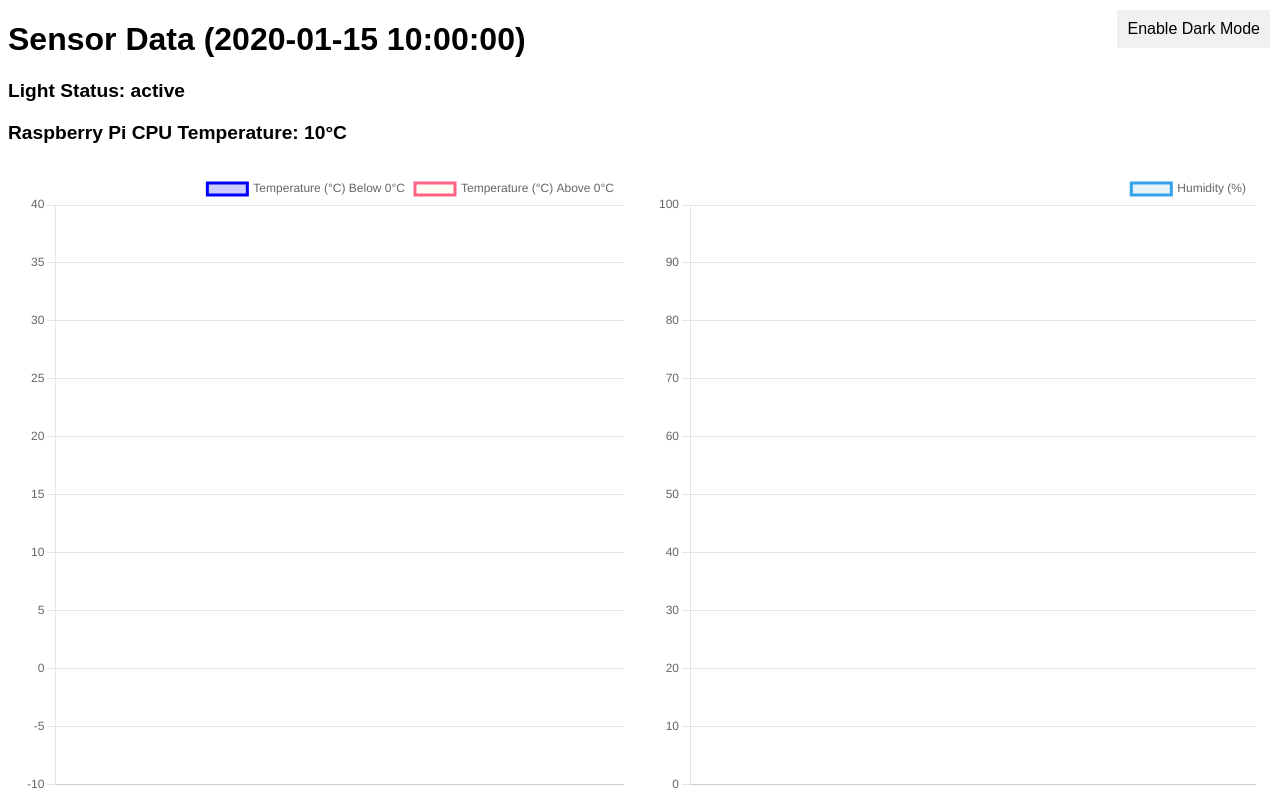
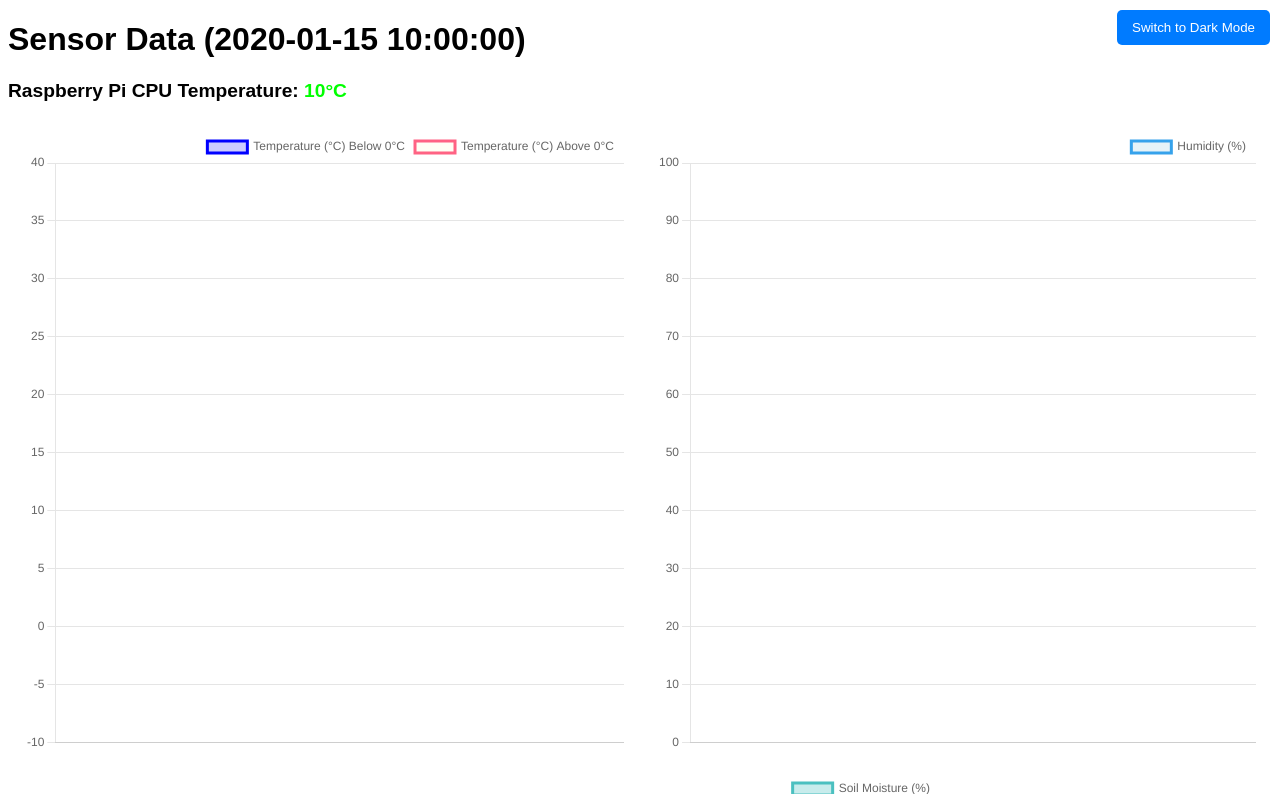
Before and after one commit to pawcijo/PiGarden, a Flask app: template templates/index.html in a window 1280 px wide. Shown: the top 794 px of the page. Run offline with Flask 3, Linux system fonts and the light colour scheme; the template is opened without the code that fills it: most values are stand-ins (such as "Sample title", 1, 10 or a date in 2020).

Commit message:
fix dark mode button

```diff
--- a/templates/index.html
+++ b/templates/index.html
@@ -28,50 +28,51 @@
             margin: 10px;
         }
 
-        /* Dark mode styles */
-        body.dark-mode {
-            background-color: #333;
-            color: #fff;
-        }
-
-        body.dark-mode .chart-container {
-            background-color: #444;
-        }
-
-        body.dark-mode button {
-            background-color: #555;
-            color: #fff;
-        }
-
-        button {
-            position: fixed;
-            top: 10px;
-            right: 10px;
-            padding: 10px;
-            border: none;
-            cursor: pointer;
-            background-color: #f1f1f1;
-            color: #000;
-            font-size: 16px;
-        }
-
-        .light-status, .cpu-temperature {
+        .cpu-temperature {
             margin-top: 20px;
             font-size: 1.2em;
             font-weight: bold;
         }
+
+        #cpuTemperature {
+            font-weight: bold;
+            color: #000; /* Default color */
+        }
+
+        /* Dark mode styles */
+        body.dark-mode {
+            background-color: #121212;
+            color: #f1f1f1;
+        }
+
+        body.dark-mode #cpuTemperature {
+            color: #f1f1f1; /* Adjust text color in dark mode */
+        }
+
+        /* Toggle button styles */
+        .toggle-theme {
+            position: fixed;
+            top: 10px;
+            right: 10px;
+            padding: 10px 15px;
+            background-color: #007bff;
+            color: #fff;
+            border: none;
+            border-radius: 5px;
+            cursor: pointer;
+        }
+
+        body.dark-mode .toggle-theme {
+            background-color: #ff9800;
+            color: #000;
+        }
     </style>
 </head>
 <body>
-    <!-- Dark mode toggle button -->
-    <button id="darkModeToggle">Enable Dark Mode</button>
+    <!-- Dark Mode Toggle Button -->
+    <button class="toggle-theme">Switch to Dark Mode</button>
 
     <h1>Sensor Data ({{ recent_date }})</h1>
-
-    <!-- Light Status Display -->
-    <div class="light-status">
-        <p>Light Status: <span id="lightStatus">{{ light_status }}</span></p>
-    </div>
 
     <!-- Raspberry Pi CPU Temperature -->
     <div class="cpu-temperature">
@@ -101,21 +102,21 @@
         var temperatureChart = new Chart(ctxTemp, {
             type: 'line',
             data: {
-                labels: timestampsReversed,  // Use reversed timestamps
+                labels: timestampsReversed,
                 datasets: [
                     {
                         label: 'Temperature (°C) Below 0°C',
-                        data: temperaturesReversed.map(temp => (temp < 0 ? temp : null)),  // Only show values below 0
-                        borderColor: 'rgb(0, 0, 255)',  // Blue line for below 0°C
-                        backgroundColor: 'rgba(0, 0, 255, 0.2)',  // Light blue fill
-                        fill: true  // Enable filling below the line
+                        data: temperaturesReversed.map(temp => (temp < 0 ? temp : null)),
+                        borderColor: 'rgb(0, 0, 255)',
+                        backgroundColor: 'rgba(0, 0, 255, 0.2)',
+                        fill: true
                     },
                     {
                         label: 'Temperature (°C) Above 0°C',
-                        data: temperaturesReversed.map(temp => (temp >= 0 ? temp : null)),  // Only show values above 0
-                        borderColor: 'rgb(255, 99, 132)',  // Original color for above 0°C
-                        backgroundColor: 'rgba(255, 255, 204, 0.2)',  // Light yellow fill for above 0°C
-                        fill: true  // Enable filling above the line
+                        data: temperaturesReversed.map(temp => (temp >= 0 ? temp : null)),
+                        borderColor: 'rgb(255, 99, 132)',
+                        backgroundColor: 'rgba(255, 255, 204, 0.2)',
+                        fill: true
                     }
                 ]
             },
@@ -123,14 +124,14 @@
                 responsive: true,
                 scales: {
                     y: {
-                        min: -10,  // Set the min value for the temperature chart to -10°C
-                        max: 40,  // Set the max value for the temperature chart to 40°C
+                        min: -10,
+                        max: 40,
                         beginAtZero: false
                     }
                 },
                 plugins: {
                     legend: {
-                        position: 'top',  // Top-right legend
+                        position: 'top',
                         align: 'end'
                     }
                 }
@@ -142,26 +143,26 @@
         var humidityChart = new Chart(ctxHum, {
             type: 'line',
             data: {
-                labels: timestampsReversed,  // Use reversed timestamps
+                labels: timestampsReversed,
                 datasets: [{
                     label: 'Humidity (%)',
-                    data: humiditiesReversed,  // Use reversed humidity data
+                    data: humiditiesReversed,
                     borderColor: 'rgb(54, 162, 235)',
-                    backgroundColor: 'rgba(173, 216, 230, 0.3)',  // Light blue background
-                    fill: true  // Enable filling under the line to show background color
+                    backgroundColor: 'rgba(173, 216, 230, 0.3)',
+                    fill: true
                 }]
             },
             options: {
                 responsive: true,
                 scales: {
                     y: {
-                        max: 100,  // Set the max value of the humidity graph to 100
+                        max: 100,
                         beginAtZero: true
                     }
                 },
                 plugins: {
                     legend: {
-                        position: 'top',  // Top-right legend
+                        position: 'top',
                         align: 'end'
                     }
                 }
@@ -173,53 +174,52 @@
         var soilMoistureChart = new Chart(ctxSoil, {
             type: 'line',
             data: {
-                labels: timestampsReversed,  // Use reversed timestamps
+                labels: timestampsReversed,
                 datasets: [{
                     label: 'Soil Moisture (%)',
-                    data: soilMoisturesReversed,  // Use reversed soil moisture data
-                    borderColor: 'rgb(75, 192, 192)',  // Light greenish color for soil moisture
-                    backgroundColor: 'rgba(75, 192, 192, 0.3)',  // Light greenish fill
-                    fill: true  // Enable filling under the line to show background color
+                    data: soilMoisturesReversed,
+                    borderColor: 'rgb(75, 192, 192)',
+                    backgroundColor: 'rgba(75, 192, 192, 0.3)',
+                    fill: true
                 }]
             },
             options: {
                 responsive: true,
                 scales: {
                     y: {
-                        max: 100,  // Set the max value for soil moisture chart to 100%
+                        max: 100,
                         beginAtZero: true
                     }
                 },
                 plugins: {
                     legend: {
-                        position: 'top',  // Top-right legend
+                        position: 'top',
                         align: 'end'
                     }
                 }
             }
         });
 
-        // Toggle Dark Mode on button click
-        const toggleButton = document.getElementById('darkModeToggle');
-        const currentMode = localStorage.getItem('darkMode') === 'enabled';
+        // Update the text color based on CPU temperature
+        let cpuTemperature = parseFloat('{{ cpu_temperature | round(1) }}');
+        const cpuTempElement = document.getElementById('cpuTemperature');
 
-        // If dark mode was previously enabled, apply it
-        if (currentMode) {
-            document.body.classList.add('dark-mode');
-            toggleButton.textContent = 'Disable Dark Mode';
+        function updateCpuTemperatureColor(temp) {
+            const intensity = Math.min(Math.max((temp - 30) / 70, 0), 1); // Scale 30°C to 100°C
+            const red = Math.round(255 * intensity);
+            const green = Math.round(255 * (1 - intensity));
+            cpuTempElement.style.color = `rgb(${red}, ${green}, 0)`;
         }
 
-        // Add event listener to toggle dark mode
-        toggleButton.addEventListener('click', function() {
+        updateCpuTemperatureColor(cpuTemperature);
+
+        // Dark mode toggle functionality
+        const toggleButton = document.querySelector('.toggle-theme');
+        toggleButton.addEventListener('click', () => {
             document.body.classList.toggle('dark-mode');
-            // Save the user's preference in localStorage
-            if (document.body.classList.contains('dark-mode')) {
-                localStorage.setItem('darkMode', 'enabled');
-                toggleButton.textContent = 'Disable Dark Mode';
-            } else {
-                localStorage.setItem('darkMode', 'disabled');
-                toggleButton.textContent = 'Enable Dark Mode';
-            }
+            toggleButton.textContent = document.body.classList.contains('dark-mode')
+                ? 'Switch to Light Mode'
+                : 'Switch to Dark Mode';
         });
     </script>
 </body>
```
